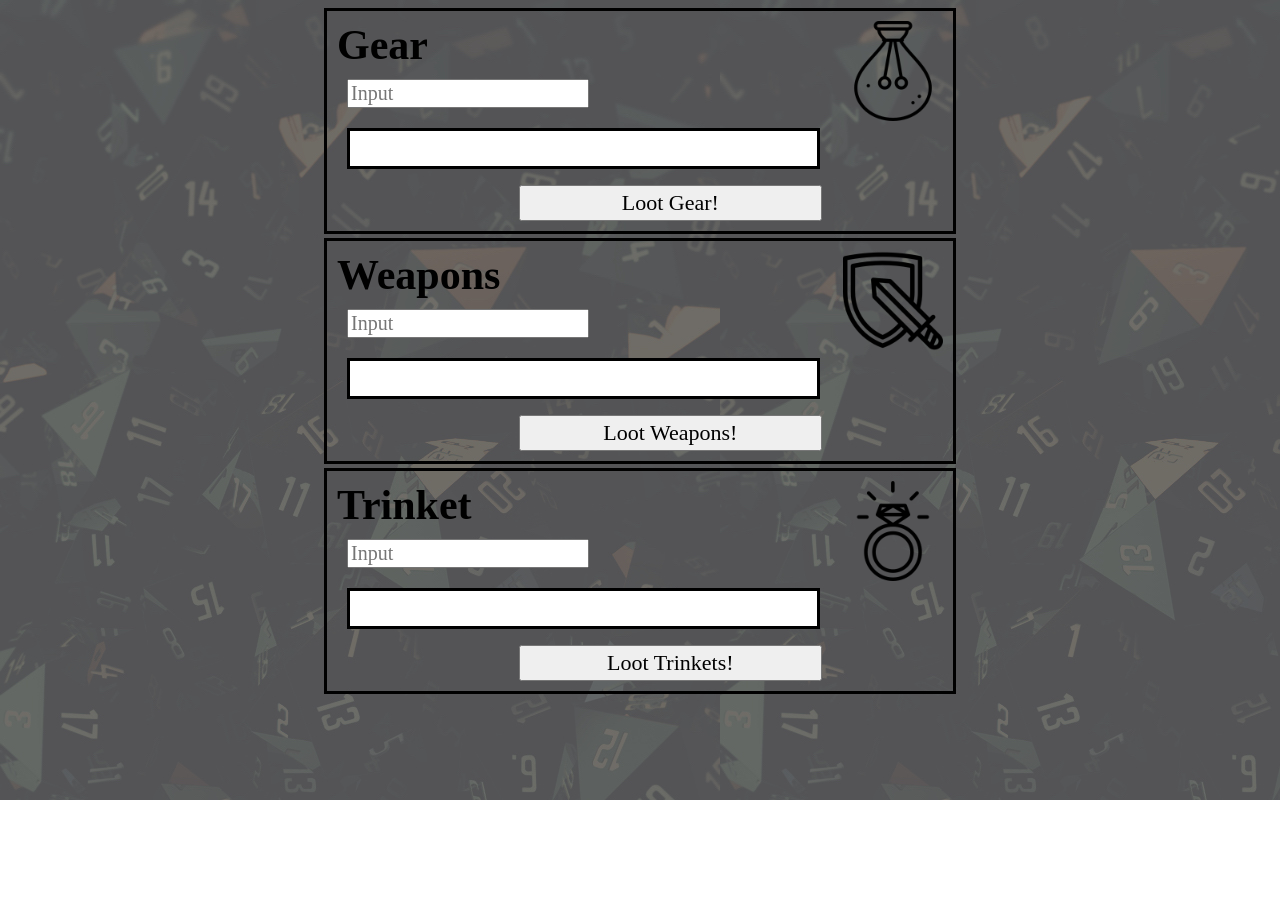
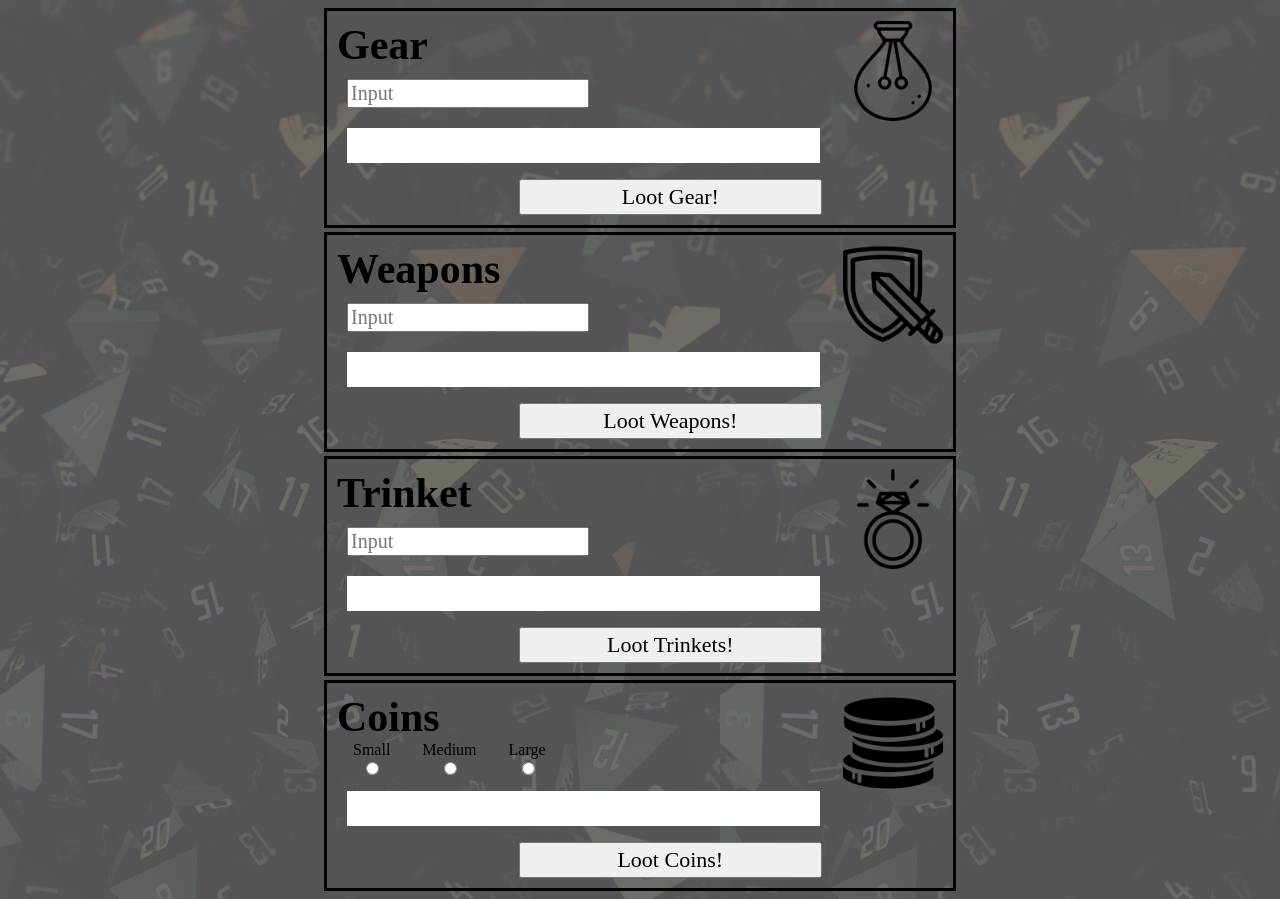
Before and after one commit to jhoxton/DnD_LootGenerator, a plain HTML site: page index.html in a window 1280 px wide. Before the commit the page ends 800 px from the top, so only its background shows below. Drawn offline with Linux system fonts and the light colour scheme; a web font is replaced by a local one.

Commit message:
Random Coin Generator
Added HTML for randon coin generator (responsive radio buttons)

```diff
--- a/index.html
+++ b/index.html
@@ -1,5 +1,6 @@
 <!DOCTYPE html>
 <html>
+
 <head>
   <meta charset="utf-8" />
   <link rel="stylesheet" href="style.css">
@@ -9,8 +10,8 @@
 </head>
 
 <body>
-  <div class="outerBlock" >
-    <h3 class="headingFont" >Gear</h3>
+  <div class="outerBlock">
+    <h3 class="headingFont">Gear</h3>
     <input type="number" class="inputBlock" placeholder="Input" id="gearNumberInput" />
     <div>
       <img src="images/gear.png" class="iconStyle"></img>
@@ -25,7 +26,7 @@
 
   <div class="outerBlock">
     <h3 class="headingFont">Weapons</h3>
-    <input type="number" class="inputBlock" placeholder="Input" id="weaponNumberInput"  />
+    <input type="number" class="inputBlock" placeholder="Input" id="weaponNumberInput" />
     <img src="images/weapon.png" class="iconStyle"></img>
     <div class="outputBlock">
       <p id="weaponOutput"></p>
@@ -37,7 +38,7 @@
 
   <div class="outerBlock">
     <h3 class="headingFont">Trinket</h3>
-    <input type="number" class="inputBlock" placeholder="Input" id="trinketNumberInput"/>
+    <input type="number" class="inputBlock" placeholder="Input" id="trinketNumberInput" />
     <img src="images/trinket.png" class="iconStyle"></img>
     <div class="outputBlock">
       <p id="trinketOutput"></p>
@@ -47,6 +48,49 @@
     </button>
   </div>
 
+  <div class="outerBlock">
+    <h3 class="headingFont">Coins</h3>
+
+    <div class="coinSelectDesktop">
+      <label for="smlCoin">Small<br />
+        <input type="radio" id="smlCoin" name="smlCoin" value="1" />
+      </label>
+
+      <label for="medCoin">Medium<br />
+        <input type="radio" id="medCoin" name="medCoin" value="2" />
+      </label>
+
+      <label for="lrgCoin">Large<br />
+        <input type="radio" id="lrgCoin" name="lrgCoin" value="3" />
+      </label>
+    </div>
+
+
+    <div class="coinSelectMobile">
+        <input type="radio" id="smlCoin" name="smlCoin" value="1" />
+        <label for="smlCoin">Small</label>
+        <br>
+
+        <input type="radio" id="medCoin" name="medCoin" value="2" />
+        <label for="medCoin">Medium</label>
+        <br>
+
+        <input type="radio" id="lrgCoin" name="lrgCoin" value="3" />
+        <label for="lrgCoin">Large</label>
+        <br>
+
+    </div>
+
+    <img src="images/gold.png" class="iconStyle"></img>
+    <div class="outputBlock">
+      <p id="trinketOutput"></p>
+    </div>
+    <button onClick="genTrinket()" class="button">
+      <div class="lootButtonFont"> Loot Coins!</div>
+    </button>
+  </div>
+
 </body>
 <script src="script.js"></script>
+
 </html>
--- a/style.css
+++ b/style.css
@@ -39,7 +39,7 @@ input[type=number] {
     min-width: 100px;
 }
 .outputBlock {
-    border: 3px solid black;
+    /* border: 3px solid black; */
     margin: 10px;
     padding: 10px;
     max-width: 78%;
@@ -62,3 +62,37 @@ input[type=number] {
     font-family: 'Aclonica';
     font-size: 22px;
 }
+
+.coinSelectDesktop {
+  margin-bottom: 50px;
+}
+
+.coinSelectDesktop label {
+  float: left;
+  padding: 0 1em;
+  text-align: center;
+}
+
+@media only screen and (min-width: 701px) {
+  .coinSelectMobile {
+    display: none;
+  }
+}
+
+@media only screen and (max-width: 700px) {
+  .coinSelectDesktop {
+    display: none;
+  }
+
+}
+
+/* Chrome, Safari, Edge, Opera */
+input::-webkit-outer-spin-button,
+input::-webkit-inner-spin-button {
+  -webkit-appearance: none;
+  margin: 0;
+}
+/* Firefox */
+input[type=number] {
+  -moz-appearance: textfield;
+}
```
